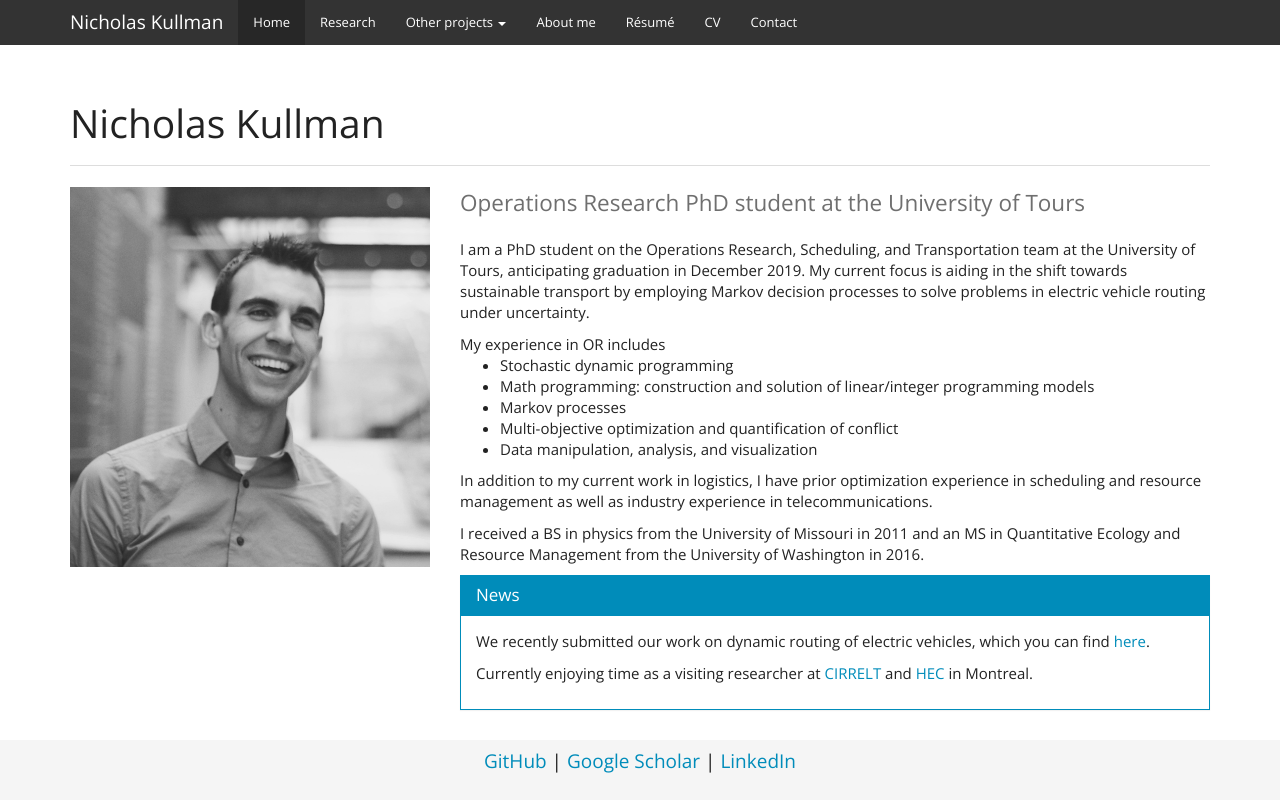
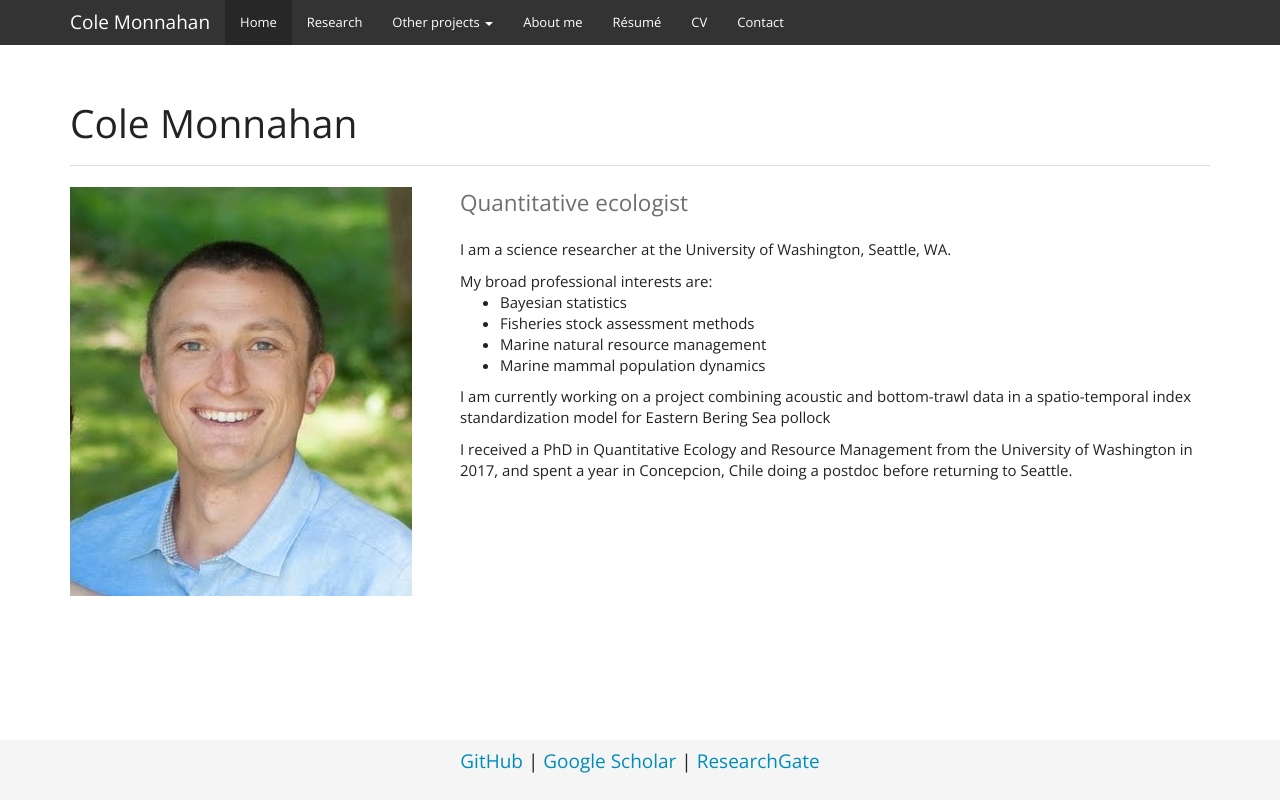
Before and after one commit to colemonnahan/colemonnahan.github.io, a plain HTML site: page index.html in a window 1280 px wide. Drawn offline with nearby package versions, Linux system fonts and the light colour scheme.

Commit message:
Update home page

```diff
--- a/index.html
+++ b/index.html
@@ -6,11 +6,11 @@
   <meta http-equiv="X-UA-Compatible" content="IE=edge">
   <meta name="viewport" content="width=device-width, initial-scale=1">
   <!-- The above 3 meta tags *must* come first in the head; any other head content must come *after* these tags -->
-  <meta name="description" content="Nicholas Kullman's home page - PhD student in operations research at the University of Tours">
-  <meta name="author" content="Nicholas Kullman">
-  <link rel="icon" href="./assets/images/kullmanIcon.png">
+  <meta name="description" content="Cole Monnahan's home page - Quantitative Ecologist">
+  <meta name="author" content="Cole Monnahan">
+  <link rel="icon" href="./assets/images/Monnahan_headshot.JPG">
 
-  <title>N Kullman | Home</title>
+  <title>C Monnahan | Home</title>
 
   <!-- Bootstrap core CSS -->
   <link href="./assets/css/bootstrap.min.css" rel="stylesheet">
@@ -53,7 +53,7 @@
           <span class="icon-bar"></span>
           <span class="icon-bar"></span>
           </button>
-          <a class="navbar-brand" href="./">Nicholas Kullman</a>
+          <a class="navbar-brand" href="./">Cole Monnahan</a>
       </div>
       <div id="navbar" class="collapse navbar-collapse">
         <ul class="nav navbar-nav">
@@ -84,63 +84,48 @@
     <div class="row">
       <div class="col-lg-12">
         <div class="page-header">
-          <h1>Nicholas Kullman</h1>
+          <h1>Cole Monnahan</h1>
         </div>
       </div>
     </div>
     <div class="row">
       <div class="col-lg-4">
-        <img src="./assets/images/NKullman_Cropped_BWPhoto.jpg" class="img-responsive img-rounded">
+        <img src="./assets/images/Monnahan_headshot.JPG" class="img-responsive img-rounded">
       </div>
       <div class="col-lg-8">
         <div class="bs-component">
           <p class="lead">
-            Operations Research PhD student at the University of Tours
+            Quantitative ecologist
           </p>
           <p>
-            I am a PhD student on the Operations Research, Scheduling, and Transportation team at the University of Tours, anticipating graduation in December 2019.
-            My current focus is aiding in the shift towards sustainable transport by employing Markov decision processes to solve problems in electric vehicle routing under uncertainty.
-          </p>
-            My experience in OR includes
+            I am a science researcher at the University of Washington, Seattle, WA.          </p>
+            My broad professional interests are:
             <ul>
-              <li>Stochastic dynamic programming</li>
-              <li>Math programming: construction and solution of linear/integer programming models</li>
-              <li>Markov processes</li>
-              <li>Multi-objective optimization and quantification of conflict</li>
-              <li>Data manipulation, analysis, and visualization</li>
+              <li>Bayesian statistics</li>
+			  <li>Fisheries stock assessment methods</li>
+			  <li>Marine natural resource management</li>
+			  <li>Marine mammal population dynamics</li>
             </ul>
           <p>
-            In addition to my current work in logistics, I have prior optimization experience in scheduling and resource management as well as industry experience in telecommunications.
+			I am currently working on a project combining acoustic and bottom-trawl data in a spatio-temporal index standardization model for Eastern Bering Sea pollock
           </p>
           <p>
-            I received a BS in physics from the University of Missouri in 2011 and an MS in Quantitative Ecology and Resource Management from the University of Washington in 2016.
+            I received a PhD in Quantitative Ecology and Resource Management from the University of Washington in 2017, and spent a year in Concepcion, Chile doing a postdoc before returning to Seattle.
           </p>
-        </div>
-        <div class="bs-component">
-          <div class="panel panel-primary">
-            <div class="panel-heading">
-              <h3 class="panel-title">News</h3>
-            </div>
-            <div class="panel-body">
-			        <p>We recently submitted our work on dynamic routing of electric vehicles, which you can find <a href="https://hal.archives-ouvertes.fr/hal-01928730">here</a>.</p>
-
-              <p>Currently enjoying time as a visiting researcher at <a href="https://www.cirrelt.ca/default.aspx">CIRRELT</a> and <a href="http://www.hec.ca/en/">HEC</a> in Montreal.</p>
-            </div>
-          </div>
         </div>
       </div>
     </div>
   </div>
-
   <!-- Begin footer -->
   <footer class="footer">
     <div class="container">
       <div class="row">
         <div class="col-lg-12 text-center">
           <h4>
-          <a href="https://github.com/nkullman">GitHub</a> |
-          <a href="https://scholar.google.com/citations?hl=en&user=zZxM6YIAAAAJ">Google Scholar</a> |
-          <a href="https://www.linkedin.com/in/nicholaskullman/">LinkedIn</a>
+          <a href="https://github.com/colemonnahan">GitHub</a> |
+          <a href="https://scholar.google.com/citations?user=sNxj4XMAAAAJ&hl=en">Google Scholar</a> |
+          <a href="https://www.researchgate.net/profile/Cole_Monnahan">ResearchGate</a>
+
           </h4>
         </div>
       </div>
```
Also changed, not shown: assets/images/Monnahan_headshot.JPG (added), assets/images/NKullman_Cropped_BWPhoto.jpg (deleted).
